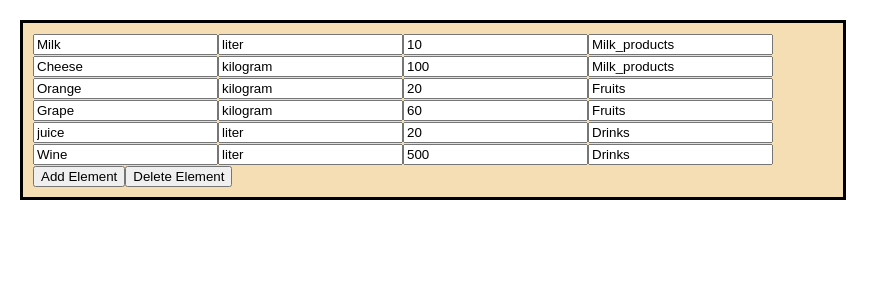
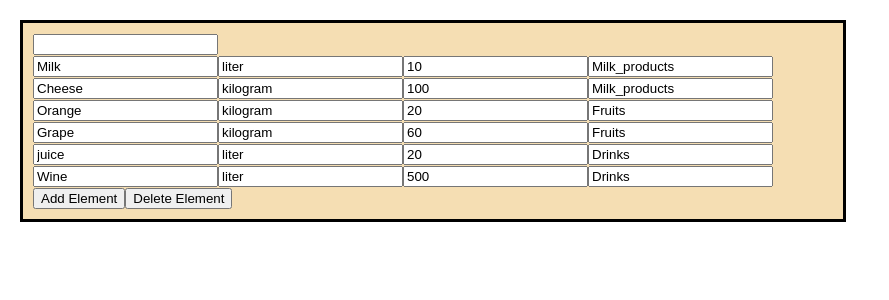
Before and after one commit to Yulia-Kulynych/grocery_store, a React (Create React App) app: page / in a window 1280 px wide. Shown: the top 300 px of the page, without its empty margins (0-889 px from the left). Built offline with nearby package versions, Linux system fonts and the light colour scheme.

Commit message:
add_id_filter_const

```diff
--- a/src/App.js
+++ b/src/App.js
@@ -1,79 +1,108 @@
-import React, {useState} from 'react';
+import React, {useState, useEffect } from 'react';
 import './App.css';
 import {Buttons} from './Buttons.js';
 import {Modal} from './Modal.js';
+import {v4 as uuidv4} from "uuid";
 
-let initialState = {
+const initialState = {
+      filterName: "",
       ModalVisible: false,
       elementIndexToView:{},
       products: [//массив обьектов - продуктов
         {
+          id: uuidv4(),
           name:'Milk',
           quantity: 'liter',
           price: 10,
-          category: 'Milk_products'
+          category: 'Milk_products',
+          show: true,
         },
         {
+          id: uuidv4(),
           name:'Cheese',
           quantity: 'kilogram',
           price: 100,
-          category: 'Milk_products'
+          category: 'Milk_products',
+          show: true,
         },
         {
+          id: uuidv4(),
           name:'Orange',
           quantity: 'kilogram',
           price: 20,
-          category: 'Fruits'
+          category: 'Fruits',
+          show: true,
         },
         {
+          id: uuidv4(),
           name:'Grape',
           quantity: 'kilogram',
           price: 60,
-          category: 'Fruits'
+          category: 'Fruits',
+          show: true,
         },
         {
+          id: uuidv4(),
           name:'juice',
           quantity: 'liter',
           price: 20,
-          category: 'Drinks'
+          category: 'Drinks',
+          show: true,
         },
         {
+          id: uuidv4(),
           name:'Wine',
           quantity: 'liter',
           price: 500,
-          category: 'Drinks'
+          category: 'Drinks',
+          show: true,
         }
       ]
 
 }
 
-export let App=()=>{
+export const App=()=>{
 
   //let [state, setState] = useState(initialState)
- let [ModalVisible, setModalVisible] = useState(initialState.ModalVisible)
- let [products, setProducts] = useState(initialState.products)
+ const [ModalVisible, setModalVisible] = useState(initialState.ModalVisible)
+ const [products, setProducts] = useState(initialState.products)
+ const [filterName, setFilterName] = useState(initialState.filterName)
 
 
 
-  let handleChange=(event, index, inputName )=>{
-    let updatedElement={
+ const handleChange=(event, index, inputName )=>{
+  const updatedElement={
       ...products[index],//...state.products[index],
       [inputName]: event.target.value,
     };
-    let updatedProducts = [...products];//let updatedProducts = [...this.state.products];
+    const updatedProducts = [...products];//let updatedProducts = [...this.state.products];
   updatedProducts[index] = updatedElement;
 
   setProducts(updatedProducts);
 }
 
-let addNewProduct=(product)=>{
+const addNewProduct=(product)=>{
   setModalVisible (false);
   setProducts( [...products, product]);
 }
 
-let onModalClose=()=>{
+const onModalClose=()=>{
   setModalVisible (false);
   }
+const filteredProducts=(products)=>{
+  const filteredProducts = products.map ((product)=>{
+    return product.name.toLowerCase().indexOf(filterName.toLowerCase()) >
+    -1 || !filterName || product.category.toLowerCase().indexOf(filterName.toLowerCase())>-1 ?
+    {...product, show: true}:
+    {...product, show: false};
+  });
+  return filteredProducts;
+};
+
+useEffect (()=>{
+  setProducts(filteredProducts(products));
+}, [filterName]);
+
 
   return (<div className="App">
      { ModalVisible===true ? ( //this.state.ModalVisible===true ? (
@@ -83,11 +112,17 @@ let onModalClose=()=>{
         />
       ): null
       }
-
+      <input
+       value = {filterName}
+       onChange = {(event)=>{
+        setFilterName(event.target.value);
+       }}
+      />
       { products.map( //this.state.products.map(//получаем каждый эелемент - то есть обьект(продукт)
         (element, index)=>{
-          return (
-                <div>
+          return element.show ? (
+                <div key={element.id}>
+                  {console.log(element.id)}
                   <input
                   value={element.name}
                   onChange={(event)=>{handleChange(event, index, "name")}}/>
@@ -102,7 +137,7 @@ let onModalClose=()=>{
                   <input value={element.category}
                   onChange={(event)=>{handleChange(event, index, "category")}}/>
                </div>
-           )
+           ): null;
         }
       )
     }
@@ -111,7 +146,7 @@ let onModalClose=()=>{
     <Buttons
     onDelete ={()=>{
 
-      setProducts(products.slice(0, products.length-1))
+      setProducts(filteredProducts(products.slice(0, products.length-1)))
       // setState({ //для модификации
       //   products: this.state.products.slice(0, state.products.length-1)
       //     }
--- a/src/Buttons.js
+++ b/src/Buttons.js
@@ -1,19 +1,19 @@
 import React, {Component} from 'react'
 
-export class Buttons extends Component {
-    render(){
+export const Buttons = (props)=>{ //export class Buttons extends Component {
+    //render(){
         return(
             <div>
             <button
-            onClick = {this.props.onAdd}
+            onClick = {props.onAdd}//onClick = {this.props.onAdd}
             >
             Add Element </button>
 
             <button
-            onClick = {this.props.onDelete}
+            onClick = {props.onDelete}// onClick = {this.props.onDelete}
             >
             Delete Element </button>
         </div>
         )
-    }
+  //  }
 }
--- a/src/Modal.js
+++ b/src/Modal.js
@@ -1,19 +1,22 @@
 import React, { useState} from 'react';
 import './Modal.css';
+import { v4 as uuidv4 } from "uuid";
 
 
-let initialModalState = {
+const initialModalState = {
     name:'',
     quantity: '',
     price: '',
     category: '',
+    show: true,
+    id: uuidv4(),
   };
 
 
-export let Modal= (props)=> {
+export const Modal= (props)=> {
 
 
-    let [modalState, setStateModalState] = useState(initialModalState)
+    const [modalState, setStateModalState] = useState(initialModalState)
         //let [ModalVisible, setModalVisible] = useState(initialState, ModalVisible)
 
         //this.handleChange = this.handleChange.bind(this);
@@ -21,16 +24,16 @@ export let Modal= (props)=> {
 
 
 
-   let handleChange=(event, inputName )=>{// handleChange(event, inputName ){
+   const handleChange=(event, inputName )=>{// handleChange(event, inputName ){
     setStateModalState ({//  this.setState({
         ...modalState,//...this.state,
           [inputName]: event.target.value,
         });
     }
 
-    let handleSubmit=(event)=>{ //handleSubmit(event){
+    const handleSubmit=(event)=>{ //handleSubmit(event){
         event.preventDefault();
-        props.addNewProducts(modalState,)
+        props.addNewProducts({...modalState, id: uuidv4()})
     }
 
         //render(){
@@ -64,5 +67,5 @@ export let Modal= (props)=> {
                   </form>
                </div>
 
-        )
-    }
+        );
+    };
```
